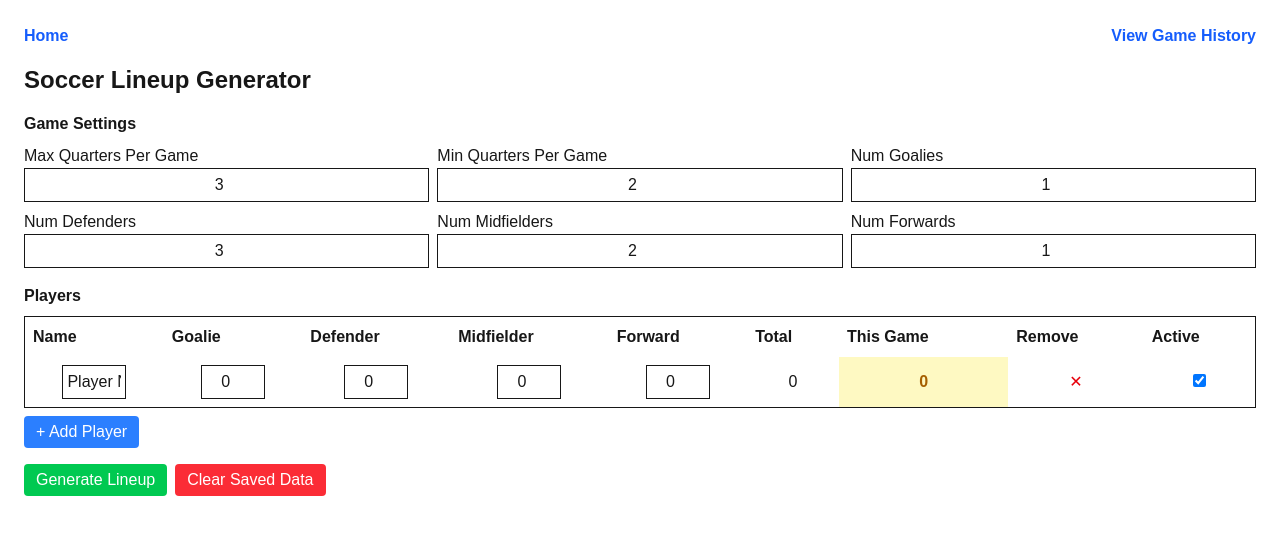
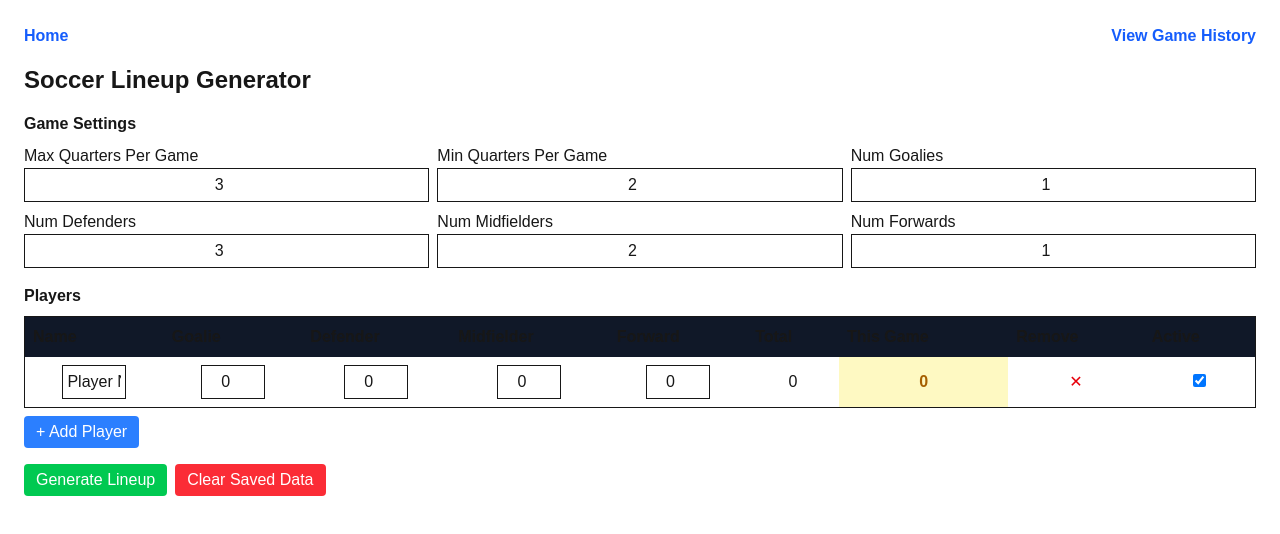
Before and after one commit to AbelAguilarAguirre/GamePlanGenerator, a Next.js app: page / in a window 1280 px wide. Shown: the top 534 px of the page. Built offline with nearby package versions, Linux system fonts and the light colour scheme.

Commit message:
color change

```diff
--- a/src/app/page.tsx
+++ b/src/app/page.tsx
@@ -266,9 +266,9 @@ export default function SoccerLineupGenerator() {
             <div className="space-y-2">
                 <h2 className="font-semibold">Players</h2>
                 <div className="overflow-x-auto">
-                    <table className="w-full text-left border">
+                    <table className="w-full text-left border ">
                         <thead>
-                            <tr>
+                            <tr className="bg-gray-900">
                                 <th className="p-2 text-sm sm:text-base">
                                     Name
                                 </th>
```
